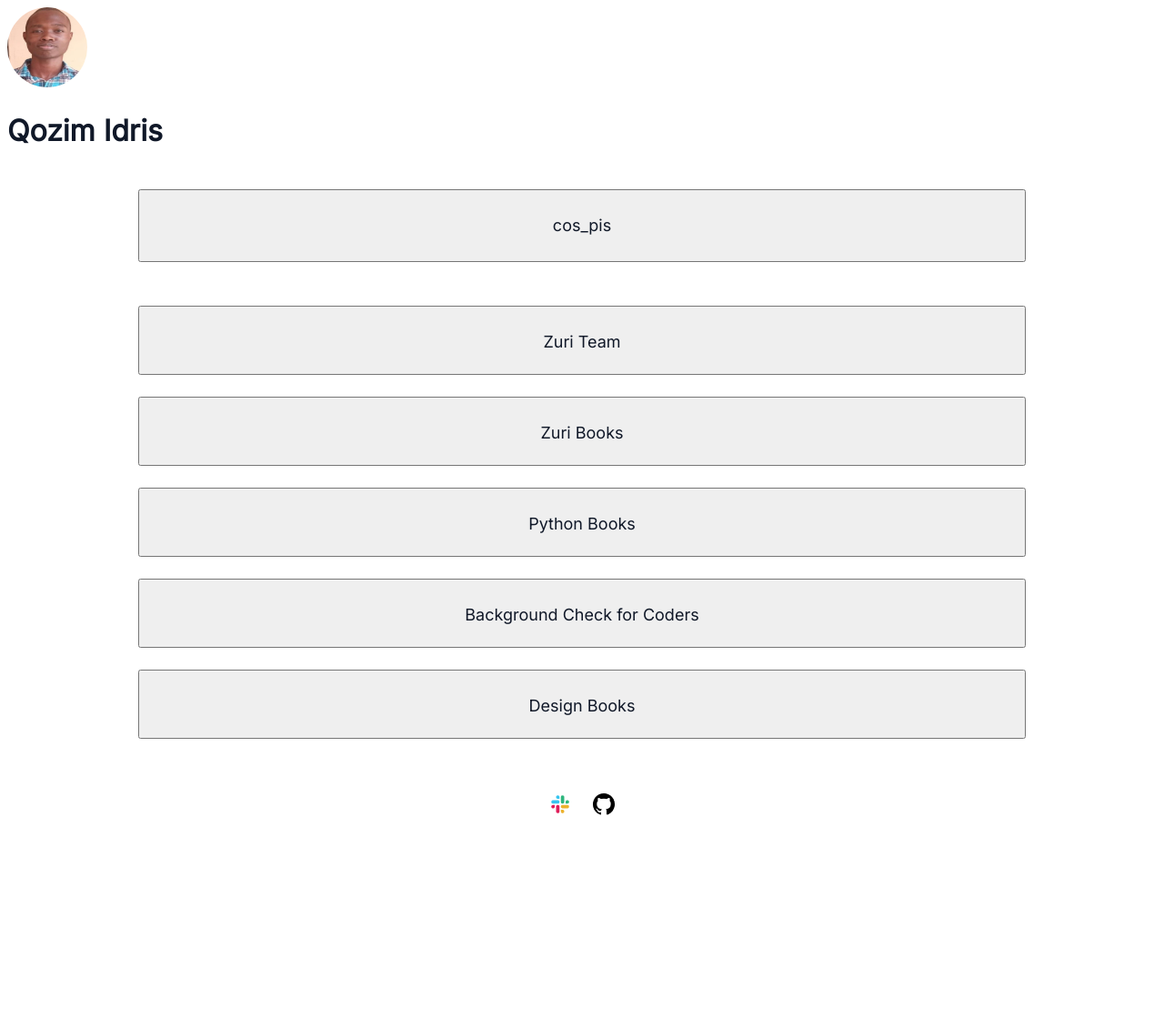
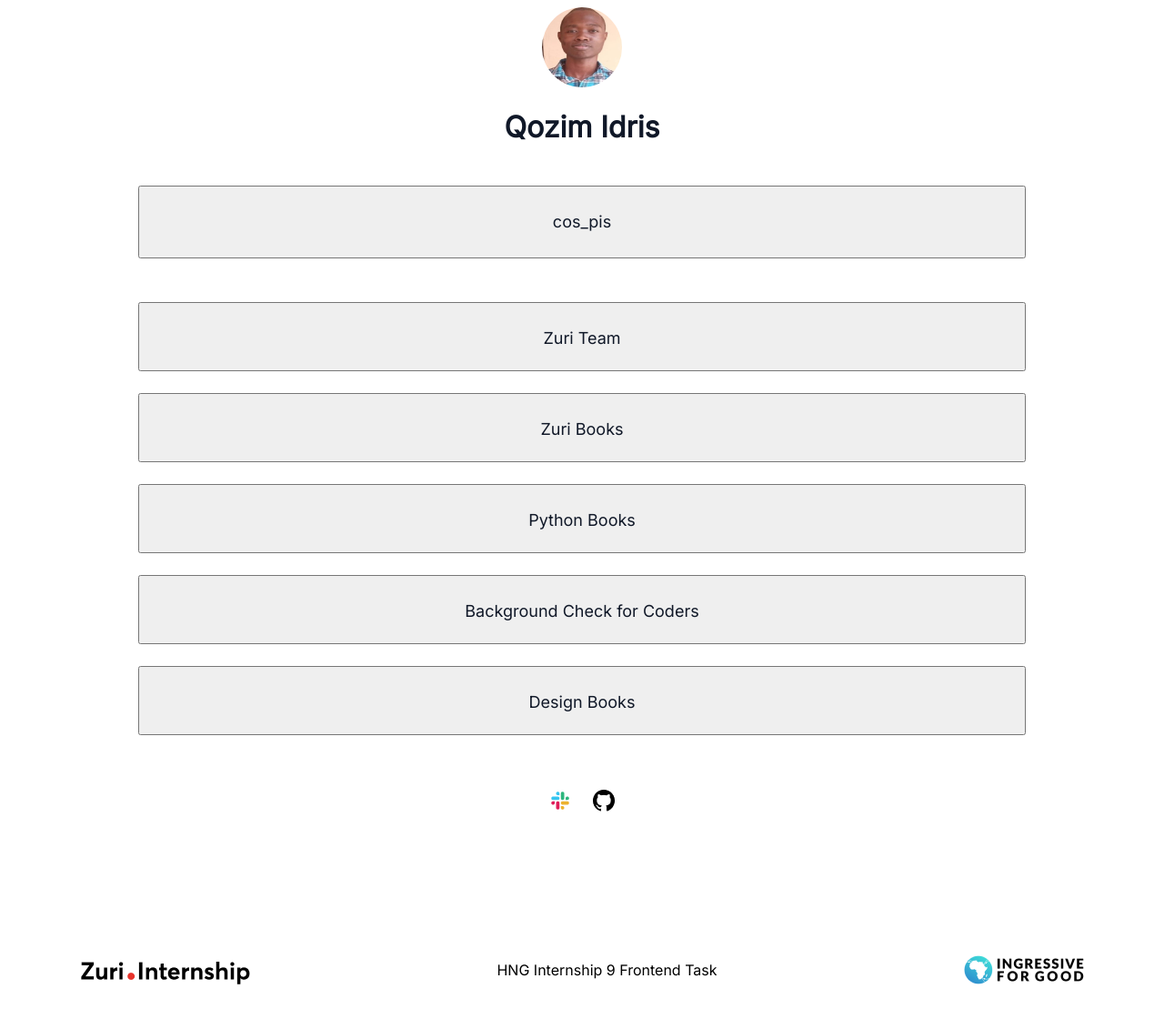
Before and after one commit to Cospis/Front-End-Stage-1-Task, a React (Create React App) app: page / in a window 1280 px wide. Shown: the top 1120 px of the page at 91% size. Before the commit the page ends 940 px from the top, so only its background shows below. Built offline with nearby package versions, Linux system fonts and the light colour scheme.

Commit message:
completed web view

```diff
--- a/src/App.js
+++ b/src/App.js
@@ -1,12 +1,14 @@
 import Links from "./Links";
 import Profile from "./Profile";
 import SocialSection from "./SocialSection";
+import Footer from "./Footer";
 function App() {
   return (
-    <div className="profile_section">
+    <div className="content">
       <Profile />
       <Links />
       <SocialSection />
+      <Footer />
     </div>
   );
 }
--- /dev/null
+++ b/src/Footer.js
@@ -0,0 +1,15 @@
+import zuri from "./zuri.png";
+import I4G from "./I4G.png";
+const Footer = () => {
+  return (
+    <div className="footercontainer">
+      <div className="footer">
+        <img src={zuri} alt="zuri" />
+        <p>HNG Internship 9 Frontend Task</p>
+        <img src={I4G} alt="I4G" />
+      </div>
+    </div>
+  );
+};
+
+export default Footer;
--- a/src/Profile.js
+++ b/src/Profile.js
@@ -1,12 +1,15 @@
 import dp from "./dp.jpeg";
 const Profile = () => {
   return (
-    <div className="dp">
+    <div className="conent">
+      <div className="profile">
         <img src={dp} alt="dp" id="profile__img" />
         <div className="name">
           {" "}
           <h1> Qozim Idris</h1>
         </div>
+      </div>
+      <div className="ts">
         <div className="btn-twitter">
           <button id="twitter">cos_pis</button>
         </div>
@@ -14,6 +17,7 @@ const Profile = () => {
           <button id="slack">Cospis</button>
         </div>
       </div>
+    </div>
   );
 };
 
--- a/src/index.css
+++ b/src/index.css
@@ -2,17 +2,19 @@
 *{
   font-family: 'Inter', sans-serif;
 }
-
+.profile h1{
+  text-align: center;
+  color: #101828;
+  font-weight: 700;
+  margin-top: 24px;
+}
 #profile__img{
   border-radius: 275px;
   width: 88px;
   height: 88px;
-}
-.dp h1{
-  color: #101828;
-  font-weight: 700;
-  margin-top: 24px;
-
+  display: block;
+  margin-left: auto;
+  margin-right: auto;
 }
 
 .btn-twitter{
@@ -97,6 +99,16 @@
 .social-section{
   margin: 0px 112px;
 }
+.footer{
+  padding: 48px 80px;
+  display: flex;
+  justify-content: space-between;
+  align-items: center;
+}
+.footercontainer{
+  margin-top: 64px ;
+
+}
 #slack{
   display: none;
 }
```
Also changed, not shown: src/zuri.png. Lines whose indentation alone changed are shown as unchanged.
